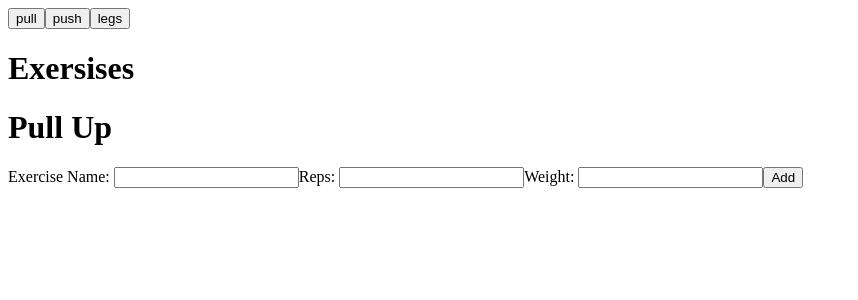
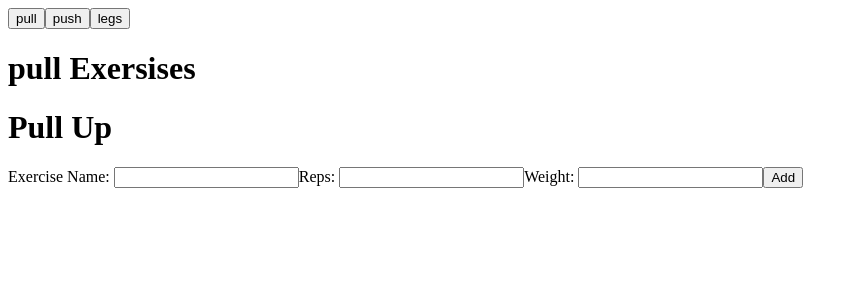
Before and after one commit to DylanAnderson-Tanduo/workout-app, a React (Create React App) app in the folder workout-proj/: page / in a window 1280 px wide. Both pictures are taken after a click on the button "pull". Shown: the top 300 px of the page, without its empty margins (0-858 px from the left). Built offline with nearby package versions, Linux system fonts and the light colour scheme.

Commit message:
Prevent Duplicate Exercises From Being Added

```diff
--- a/workout-proj/src/components/AddExersise.js
+++ b/workout-proj/src/components/AddExersise.js
@@ -4,6 +4,12 @@ const AddExercise = ({ setExersiseList, exersiseList, workout }) => {
     let name = e.target.elements.exerciseName.value;
     let reps = parseInt(e.target.elements.exerciseReps.value);
     let weight = parseInt(e.target.elements.exerciseWeight.value);
+
+    //Prevents Duplicate Exercises From Being Added
+    if(exersiseList.filter(e => e.name == name).length > 0) {
+      return;
+    }
+
 
     //Update and Add to the SetExerciseList
     setExersiseList([
@@ -15,6 +21,8 @@ const AddExercise = ({ setExersiseList, exersiseList, workout }) => {
         workout: workout,
       },
     ]);
+
+    console.log(exersiseList);
   };
 
   return (
--- a/workout-proj/src/components/WorkoutSelector.js
+++ b/workout-proj/src/components/WorkoutSelector.js
@@ -18,7 +18,6 @@ const WorkoutSelector = ({ setExersiseList, exercises }) => {
 
   //Handle The Buttons
   const workoutSelectorHandler = (e) => {
-    console.log(e.target.value);
     setIsWorkoutSelected(true);
     setSelctedWorkout(e.target.value);
   };
@@ -39,7 +38,7 @@ const WorkoutSelector = ({ setExersiseList, exercises }) => {
       <div>
         {isWorkoutSelected ? (
           <div>
-            <h1>Exersises</h1>
+            <h1>{selctedWorkout} Exersises</h1>
             <Exersises
               exersiseList={exercises}
               workout={selctedWorkout}
```
